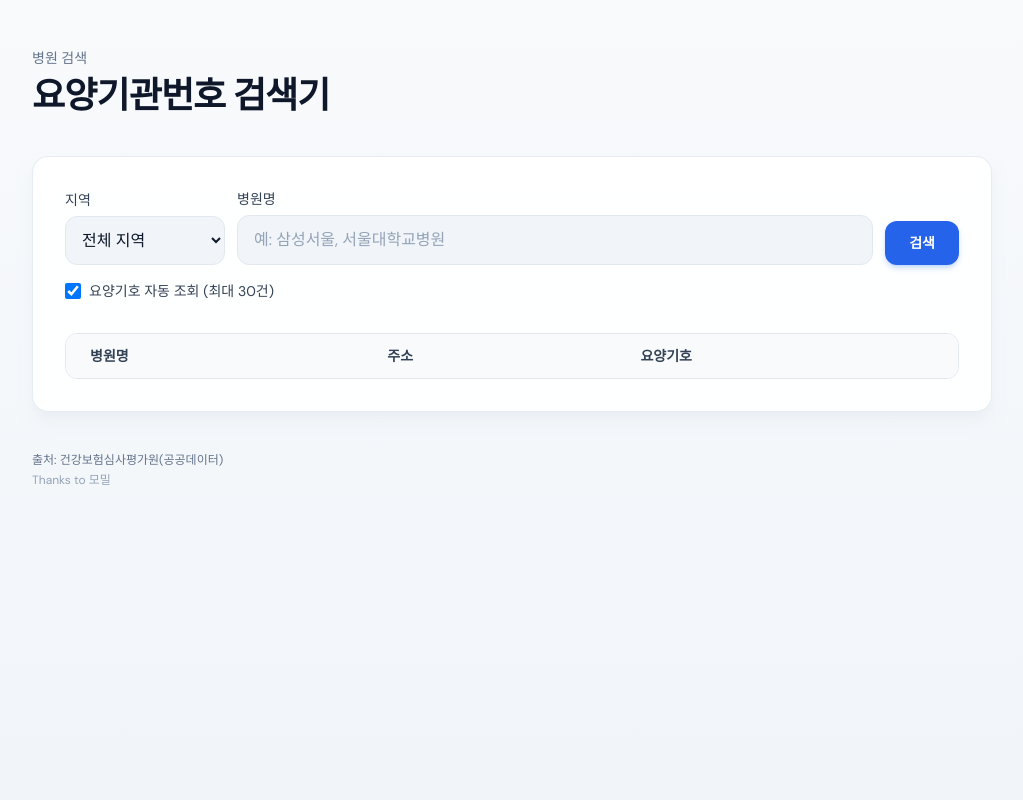
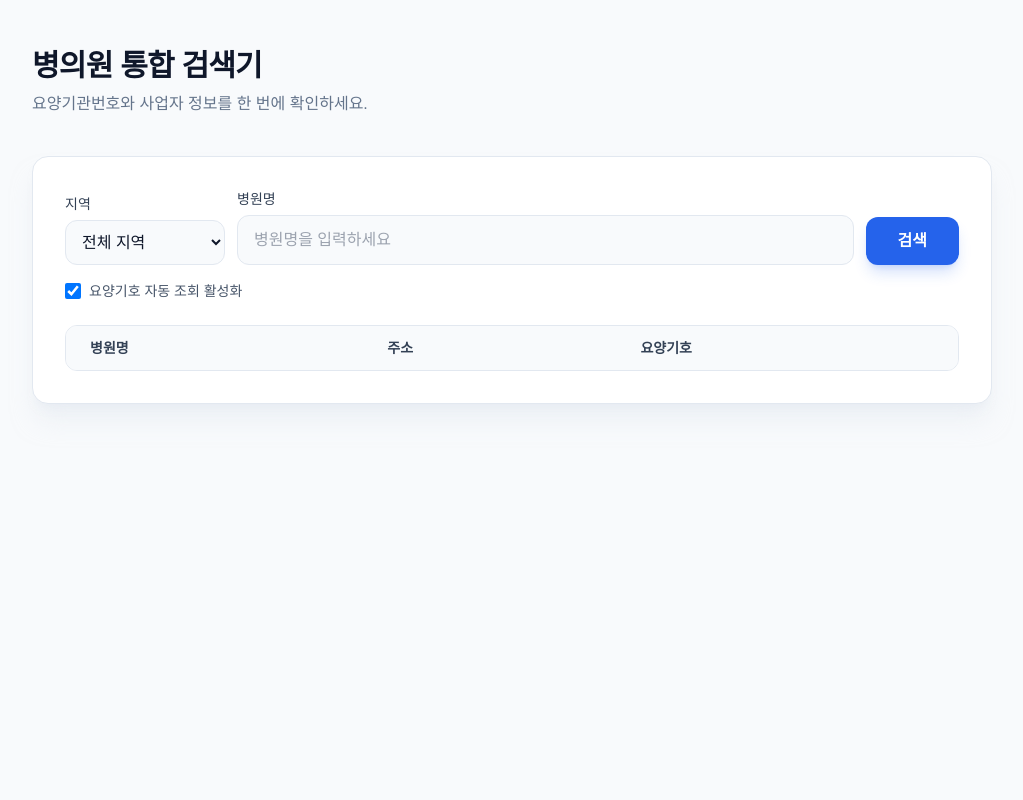
Before and after one commit to limsuc/ykiho, a Flask app: page / in a window 1280 px wide. Shown: the whole page, without its empty margins (128-1151 px from the left). Run offline with Flask 3, Linux system fonts and the light colour scheme; lists and menus that the app fills with data are empty; some libraries are stand-ins or nearby versions; some web fonts are replaced.

Commit message:
Full integration of HIRA and Bizno

```diff
--- a/templates/index.html
+++ b/templates/index.html
@@ -3,48 +3,41 @@
   <head>
     <meta charset="utf-8" />
     <meta name="viewport" content="width=device-width, initial-scale=1" />
-    <title>요양기관번호 검색기</title>
+    <title>병의원 통합 검색기 (CSO용)</title>
     <script src="https://cdn.tailwindcss.com"></script>
     <script>
       tailwind.config = {
         theme: {
           extend: {
             fontFamily: {
-              sans: ["DM Sans", "Pretendard", "system-ui", "sans-serif"],
-              mono: ["JetBrains Mono", "ui-monospace", "monospace"],
+              sans: ["Pretendard", "system-ui", "sans-serif"],
+              mono: ["JetBrains Mono", "monospace"],
             },
             colors: {
-              ink: { 950: "#0c1222", 700: "#3d4a63", 500: "#64748b" },
-              mist: "#f1f5f9",
               accent: "#2563eb",
+              bizno: "#059669",
             },
           },
         },
       };
     </script>
-    <link rel="preconnect" href="https://fonts.googleapis.com" />
-    <link rel="preconnect" href="https://fonts.gstatic.com" crossorigin />
-    <link
-      href="https://fonts.googleapis.com/css2?family=DM+Sans:ital,opsz,wght@0,9..40,400;0,9..40,500;0,9..40,600;0,9..40,700&family=JetBrains+Mono:wght@400;500&display=swap"
-      rel="stylesheet"
-    />
+    <link rel="stylesheet" as="style" crossorigin href="https://cdn.jsdelivr.net/gh/orioncactus/pretendard@v1.3.9/dist/web/static/pretendard.min.css" />
+    <style>
+      body { font-family: "Pretendard", sans-serif; }
+    </style>
   </head>
-  <body class="min-h-screen bg-gradient-to-b from-slate-50 to-slate-100 text-ink-950 antialiased">
+  <body class="min-h-screen bg-slate-50 text-slate-900 antialiased">
     <div class="mx-auto max-w-5xl px-4 py-12 sm:px-6 lg:px-8">
-      <header class="mb-10 text-center sm:text-left">
-        <p class="text-sm font-medium text-slate-500">병원 검색</p>
-        <h1 class="mt-2 text-3xl font-bold tracking-tight text-slate-900 sm:text-4xl">
-          요양기관번호 검색기
-        </h1>
+      <header class="mb-10">
+        <h1 class="text-3xl font-bold tracking-tight text-slate-900">병의원 통합 검색기</h1>
+        <p class="mt-2 text-slate-500">요양기관번호와 사업자 정보를 한 번에 확인하세요.</p>
       </header>
 
-      <div
-        class="rounded-2xl border border-slate-200/80 bg-white/90 p-6 shadow-lg shadow-slate-200/50 backdrop-blur sm:p-8"
-      >
+      <div class="rounded-2xl border border-slate-200 bg-white p-6 shadow-xl shadow-slate-200/50 sm:p-8">
         <form id="search-form" class="flex flex-col gap-3 sm:flex-row sm:items-end">
           <div class="w-full sm:w-40">
             <label for="sido" class="mb-1.5 block text-sm font-medium text-slate-700">지역</label>
-            <select id="sido" name="sido" class="w-full rounded-xl border border-slate-200 bg-mist px-3 py-3 text-slate-900 outline-none transition focus:border-accent focus:bg-white focus:ring-4 focus:ring-accent/20">
+            <select id="sido" name="sido" class="w-full rounded-xl border border-slate-200 bg-slate-50 px-3 py-3 outline-none focus:ring-2 focus:ring-accent/20 transition">
               <option value="">전체 지역</option>
               <option value="110000">서울</option>
               <option value="310000">경기</option>
@@ -68,196 +61,146 @@
 
           <div class="min-w-0 flex-1">
             <label for="q" class="mb-1.5 block text-sm font-medium text-slate-700">병원명</label>
-            <input
-              id="q"
-              name="q"
-              type="search"
-              autocomplete="off"
-              placeholder="예: 삼성서울, 서울대학교병원"
-              class="w-full rounded-xl border border-slate-200 bg-mist px-4 py-3 text-slate-900 placeholder:text-slate-400 outline-none ring-accent/20 transition focus:border-accent focus:bg-white focus:ring-4"
-            />
+            <input id="q" name="q" type="search" placeholder="병원명을 입력하세요" class="w-full rounded-xl border border-slate-200 bg-slate-50 px-4 py-3 outline-none focus:ring-2 focus:ring-accent/20 transition" />
           </div>
-          <button
-            type="submit"
-            class="inline-flex shrink-0 items-center justify-center rounded-xl bg-accent px-6 py-3 text-sm font-semibold text-white shadow-md shadow-blue-500/25 transition hover:bg-blue-600 focus:outline-none focus-visible:ring-4 focus-visible:ring-accent/30 disabled:cursor-not-allowed disabled:opacity-60"
-          >
-            검색
-          </button>
+          <button type="submit" class="rounded-xl bg-accent px-8 py-3 font-semibold text-white shadow-lg shadow-accent/20 hover:bg-blue-600 transition">검색</button>
         </form>
-        <div class="mt-4 flex flex-wrap items-center gap-3">
-          <label class="inline-flex cursor-pointer items-center gap-2 text-sm text-slate-700">
-            <input
-              id="resolve-hira"
-              type="checkbox"
-              checked
-              class="size-4 rounded border-slate-300 text-accent focus:ring-accent"
-            />
-            요양기호 자동 조회 (최대 30건)
+
+        <div class="mt-4 flex items-center gap-3">
+          <label class="inline-flex cursor-pointer items-center gap-2 text-sm text-slate-600">
+            <input id="resolve-hira" type="checkbox" checked class="size-4 rounded border-slate-300 text-accent focus:ring-accent" />
+            요양기호 자동 조회 활성화
           </label>
         </div>
 
-        <div id="status" class="mt-4 hidden text-sm" role="status"></div>
+        <div id="detail-card" class="mt-8 hidden rounded-2xl border border-blue-100 bg-blue-50/50 p-6 shadow-sm">
+          <div class="flex items-center justify-between border-b border-blue-100 pb-4 mb-4">
+            <h2 id="detail-name" class="text-2xl font-bold text-slate-900">병원명</h2>
+            <button onclick="closeDetail()" class="text-slate-400 hover:text-slate-600">닫기 ✕</button>
+          </div>
+          <div class="grid gap-4 sm:grid-cols-2">
+            <div class="rounded-xl bg-white p-5 border border-slate-100 shadow-sm">
+              <h3 class="text-sm font-bold text-accent mb-3">🏥 심평원 정보</h3>
+              <p class="text-sm text-slate-500 mb-1">요양기관번호</p>
+              <p id="detail-ykiho" class="font-mono text-xl font-bold text-slate-900 mb-3">-</p>
+              <p class="text-sm text-slate-500 mb-1">주소</p>
+              <p id="detail-addr" class="text-sm font-medium text-slate-700">-</p>
+            </div>
+            <div class="rounded-xl bg-white p-5 border border-slate-100 shadow-sm">
+              <h3 class="text-sm font-bold text-bizno mb-3">📄 사업자 정보 (Bizno)</h3>
+              <div id="bizno-content">
+                <p class="text-sm text-slate-500 mb-1">사업자번호</p>
+                <p id="detail-bizno" class="font-mono text-xl font-bold text-slate-900 mb-3">검색 전</p>
+                <p class="text-sm text-slate-500 mb-1">대표자명</p>
+                <p id="detail-ceo" class="text-sm font-bold text-slate-900">-</p>
+              </div>
+            </div>
+          </div>
+        </div>
 
-        <div
-          id="map-hint"
-          class="mt-4 hidden rounded-xl border border-amber-200 bg-amber-50/90 px-4 py-3 text-sm text-amber-950"
-        ></div>
+        <div id="status" class="mt-6 hidden text-sm font-medium"></div>
 
-        <div class="mt-8 overflow-hidden rounded-xl border border-slate-200">
-          <div class="overflow-x-auto">
-            <table class="min-w-full divide-y divide-slate-200 text-left text-sm">
-              <thead class="bg-slate-50">
-                <tr>
-                  <th scope="col" class="px-4 py-3 font-semibold text-slate-700 sm:px-6">병원명</th>
-                  <th scope="col" class="px-4 py-3 font-semibold text-slate-700 sm:px-6">주소</th>
-                  <th scope="col" class="px-4 py-3 font-semibold text-slate-700 sm:px-6">요양기호</th>
-                </tr>
-              </thead>
-              <tbody id="tbody" class="divide-y divide-slate-100 bg-white"></tbody>
-            </table>
-          </div>
-          <p id="empty" class="hidden px-6 py-12 text-center text-slate-500">검색 결과가 없습니다.</p>
+        <div class="mt-6 overflow-hidden rounded-xl border border-slate-200">
+          <table class="min-w-full divide-y divide-slate-200 text-left text-sm">
+            <thead class="bg-slate-50">
+              <tr>
+                <th class="px-6 py-3 font-semibold text-slate-700">병원명</th>
+                <th class="px-6 py-3 font-semibold text-slate-700">주소</th>
+                <th class="px-6 py-3 font-semibold text-slate-700">요양기호</th>
+              </tr>
+            </thead>
+            <tbody id="tbody" class="divide-y divide-slate-100 bg-white"></tbody>
+          </table>
+          <p id="empty" class="hidden py-12 text-center text-slate-400">검색 결과가 없습니다.</p>
         </div>
       </div>
-
-      <footer class="mt-10 space-y-1 text-center text-xs text-slate-500 sm:text-left">
-        <p>출처: 건강보험심사평가원(공공데이터)</p>
-        <p class="text-slate-400">Thanks to 모밀</p>
-      </footer>
     </div>
 
     <script>
       const form = document.getElementById("search-form");
-      const input = document.getElementById("q");
       const tbody = document.getElementById("tbody");
-      const empty = document.getElementById("empty");
       const statusEl = document.getElementById("status");
-      const mapHintEl = document.getElementById("map-hint");
+      const detailCard = document.getElementById("detail-card");
 
       function setStatus(kind, message) {
         statusEl.classList.remove("hidden", "text-red-600", "text-emerald-700", "text-slate-600");
-        if (!message) {
-          statusEl.classList.add("hidden");
-          statusEl.textContent = "";
-          return;
-        }
+        if (!message) { statusEl.classList.add("hidden"); return; }
         statusEl.textContent = message;
-        if (kind === "error") statusEl.classList.add("text-red-600");
-        else if (kind === "ok") statusEl.classList.add("text-emerald-700");
-        else statusEl.classList.add("text-slate-600");
+        statusEl.classList.add(kind === "error" ? "text-red-600" : (kind === "ok" ? "text-emerald-700" : "text-slate-600"));
+        statusEl.classList.remove("hidden");
       }
 
-      function cell(className, text) {
-        const td = document.createElement("td");
-        td.className = className;
-        td.textContent = text == null || text === "" ? "—" : String(text);
-        return td;
+      async function showDetail(h) {
+        detailCard.classList.remove("hidden");
+        document.getElementById("detail-name").textContent = h.yadmNm;
+        document.getElementById("detail-addr").textContent = h.addr;
+        document.getElementById("detail-ykiho").textContent = h.yoyangNo8 || h.ykiho || "조회 중...";
+
+        // 비즈노 데이터 초기화
+        document.getElementById("detail-bizno").textContent = "검색 중...";
+        document.getElementById("detail-ceo").textContent = "조회 중...";
+
+        try {
+          const res = await fetch(`/api/bizno?q=${encodeURIComponent(h.yadmNm)}`);
+          const data = await res.json();
+          if (data.items && data.items.length > 0) {
+            // 주소 기반 매칭 (두 번째 단어 비교)
+            const cityKeyword = h.addr.split(" ")[1] || "";
+            let match = data.items[0];
+            for (const item of data.items) {
+              if (item.address && item.address.includes(cityKeyword)) { match = item; break; }
+            }
+            document.getElementById("detail-bizno").textContent = match.bno;
+            document.getElementById("detail-ceo").textContent = match.ceo;
+          } else {
+            document.getElementById("detail-bizno").textContent = "정보 없음";
+            document.getElementById("detail-ceo").textContent = "-";
+          }
+        } catch {
+          document.getElementById("detail-bizno").textContent = "에러 발생";
+        }
+        detailCard.scrollIntoView({ behavior: 'smooth', block: 'start' });
       }
 
-      function yoyang8Cell(value) {
-        const td = document.createElement("td");
-        td.className =
-          "whitespace-nowrap px-4 py-3 font-mono text-sm font-medium tracking-wide text-slate-900 sm:px-6";
-        const v = value == null || value === "" ? "—" : String(value);
-        td.textContent = v;
-        td.title = v !== "—" ? v : "";
-        return td;
-      }
-
-      function renderRows(hospitals) {
-        tbody.replaceChildren();
-        if (!hospitals.length) {
-          empty.classList.remove("hidden");
-          return;
-        }
-        empty.classList.add("hidden");
-        hospitals.forEach((h, i) => {
-          const tr = document.createElement("tr");
-          tr.className = i % 2 === 0 ? "bg-white" : "bg-slate-50/60";
-          tr.appendChild(
-            cell("px-4 py-3 font-medium text-slate-900 sm:px-6", h.yadmNm)
-          );
-          tr.appendChild(
-            cell("max-w-md px-4 py-3 text-slate-600 sm:px-6", h.addr)
-          );
-          tr.appendChild(yoyang8Cell(h.yoyangNo8));
-          tbody.appendChild(tr);
-        });
-      }
+      function closeDetail() { detailCard.classList.add("hidden"); }
 
       form.addEventListener("submit", async (e) => {
         e.preventDefault();
-        const q = input.value.trim();
-        const sido = document.getElementById("sido").value; // 지역 드롭다운 값 가져오기
+        const q = document.getElementById("q").value.trim();
+        const sido = document.getElementById("sido").value;
+        const resolveHira = document.getElementById("resolve-hira").checked;
 
-        if (!q) {
-          setStatus("error", "병원명을 입력해 주세요.");
-          return;
-        }
-        const resolveHira = document.getElementById("resolve-hira").checked;
-        setStatus(
-          "neutral",
-          resolveHira ? "검색 후 요양기호를 불러오는 중…" : "검색 중…"
-        );
+        if (!q) { setStatus("error", "검색어를 입력하세요."); return; }
+
+        setStatus("neutral", "데이터를 불러오는 중...");
         tbody.innerHTML = "";
-        empty.classList.add("hidden");
-        mapHintEl.classList.add("hidden");
-        mapHintEl.textContent = "";
 
         try {
-          const params = new URLSearchParams({ q });
+          const params = new URLSearchParams({ q, sido, resolveHira: resolveHira ? "1" : "0" });
+          const res = await fetch(`/api/hospitals?${params.toString()}`);
+          const data = await res.json();
 
-          if (sido) {
-            params.set("sido", sido); // 선택된 지역 코드가 있다면 파라미터에 추가
+          if (!data.hospitals || data.hospitals.length === 0) {
+            document.getElementById("empty").classList.remove("hidden");
+            setStatus("ok", "검색 결과가 없습니다.");
+            return;
           }
 
-          if (resolveHira) {
-            params.set("resolveHira", "1");
-            params.set("resolveLimit", "30");
-          }
-          const res = await fetch("/api/hospitals?" + params.toString());
-          let data;
-          try {
-            data = await res.json();
-          } catch {
-            setStatus("error", "서버에 연결할 수 없습니다. 잠시 후 다시 시도해 주세요.");
-            tbody.innerHTML = "";
-            empty.classList.add("hidden");
-            return;
-          }
-          if (!res.ok) {
-            setStatus("error", data.error || "요청에 실패했습니다.");
-            tbody.innerHTML = "";
-            empty.classList.add("hidden");
-            return;
-          }
-          const hospitals = data.hospitals || [];
-          const total = data.totalCount != null ? ` (총 ${data.totalCount}건 중 상위 ${hospitals.length}건)` : "";
-          let okMsg = hospitals.length ? `결과 ${hospitals.length}건${total}` : "검색 결과가 없습니다.";
-          if (data.hiraResolveEnabled && hospitals.length) {
-            okMsg +=
-              " · 요양기호 " + (data.hiraResolveOk ?? 0) + "/" + (data.hiraResolveAttempted ?? 0) + "건";
-          }
-          setStatus("ok", okMsg);
-          const hints = [];
-          if (data.hiraResolveEnabled && hospitals.length && (data.hiraResolveOk ?? 0) < (data.hiraResolveAttempted ?? 0)) {
-            hints.push("일부 요양기호를 가져오지 못했습니다. 잠시 후 다시 검색해 보세요.");
-          }
-          if (data.yoyang8MapLoaded && data.yoyang8MapEntryCount > 0) {
-            hints.push("등록된 추가 번호가 반영되었습니다.");
-          }
-          if (hints.length) {
-            mapHintEl.innerHTML = hints.map((h) => "<p class=\"mb-1 last:mb-0\">" + h + "</p>").join("");
-            mapHintEl.classList.remove("hidden");
-          } else {
-            mapHintEl.classList.add("hidden");
-            mapHintEl.textContent = "";
-          }
-          renderRows(hospitals);
+          document.getElementById("empty").classList.add("hidden");
+          data.hospitals.forEach((h) => {
+            const tr = document.createElement("tr");
+            tr.className = "cursor-pointer hover:bg-slate-50 transition";
+            tr.onclick = () => showDetail(h);
+            tr.innerHTML = `
+              <td class="px-6 py-4 font-medium text-slate-900">${h.yadmNm}</td>
+              <td class="px-6 py-4 text-slate-500">${h.addr}</td>
+              <td class="px-6 py-4 font-mono text-accent font-bold">${h.yoyangNo8 || '—'}</td>
+            `;
+            tbody.appendChild(tr);
+          });
+          setStatus("ok", `총 ${data.hospitals.length}건을 찾았습니다. 병원을 클릭해 상세 정보를 확인하세요.`);
         } catch {
-          setStatus("error", "네트워크 오류가 발생했습니다.");
-          tbody.innerHTML = "";
-          empty.classList.add("hidden");
+          setStatus("error", "데이터 조회 중 오류가 발생했습니다.");
         }
       });
     </script>
```
